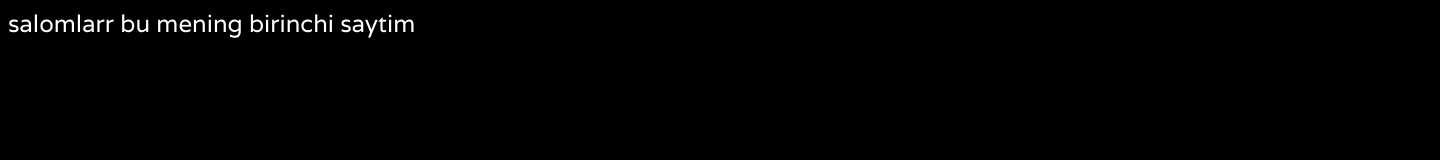
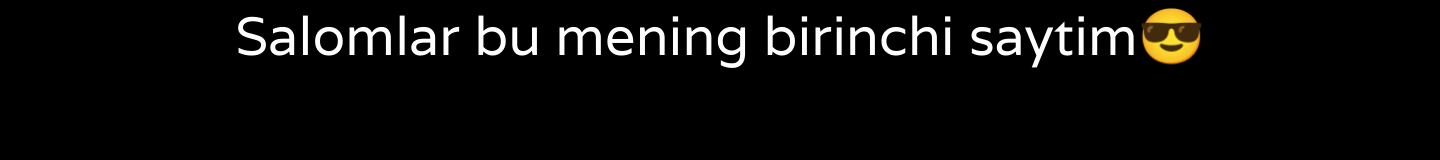
Before and after one commit to sattorovshoxrux3009/shashliklar-sayti, a plain HTML site: page index.html in a window 1280 px wide. Shown: the whole page, 1440 px wide, since content can reach past the window. Drawn offline with Linux system fonts and the light colour scheme.

Commit message:
Text ozgartirildi

```diff
--- a/index.html
+++ b/index.html
@@ -7,6 +7,6 @@
     <link rel="stylesheet" href="./styles.css">
 </head>
 <body>
-    salomlarr bu mening birinchi saytim
+    Salomlar bu mening birinchi saytim😎
 </body>
 </html>
--- a/styles.css
+++ b/styles.css
@@ -1,10 +1,14 @@
 @import url(https://fonts.googleapis.com/css2?family=Varela&display=swap);
 
 body {
+  margin: 0 auto;
+  width: 1440px;
   font-family: 'Varela', sans-serif;
+  display: flex;
+  justify-content: center;
 }
 body{
     background-color: rgb(0, 0, 0);
-    font-size: 24px;
+    font-size: 54px;
     color: white;
 }
```
